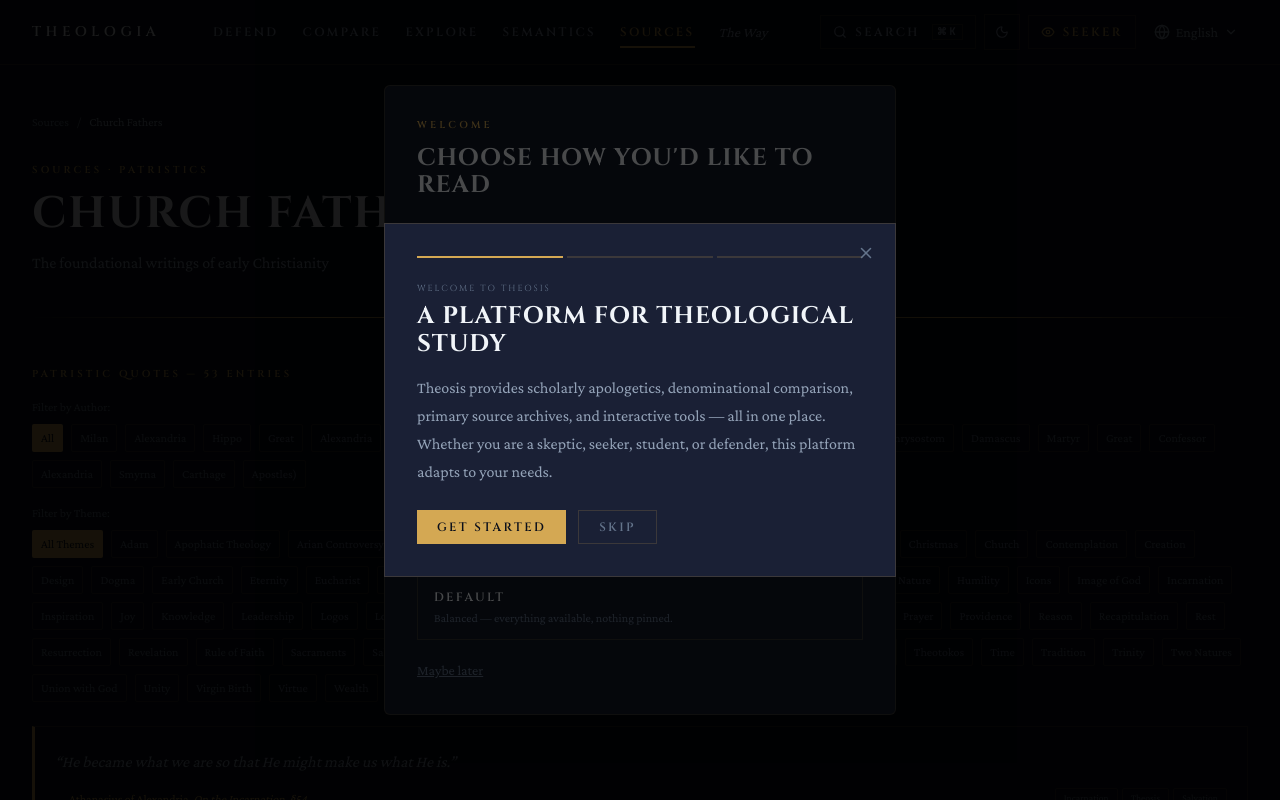
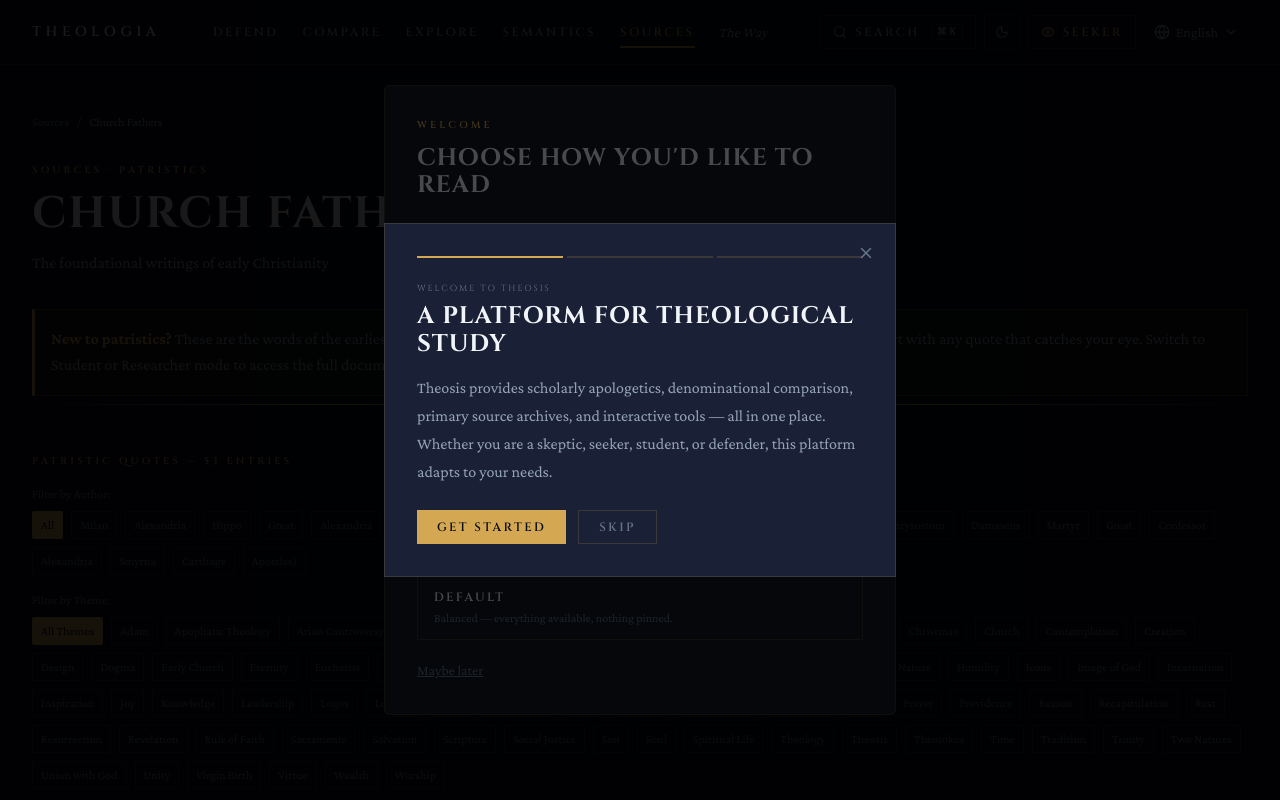
Before and after one commit to SimoSabev/Christian-Theology-Platform, a Next.js app: page /en/sources/church-fathers in a window 1280 px wide. Shown: the top 800 px of the page. Built offline with nearby package versions, Linux system fonts and the light colour scheme.

Commit message:
feat(lens): hide patristic document cards in seeker mode; add welcoming intro

```diff
--- a/src/app/[locale]/sources/church-fathers/page.tsx
+++ b/src/app/[locale]/sources/church-fathers/page.tsx
@@ -7,12 +7,16 @@
 import { Eyebrow, KeystoneDivider } from '@/components/ornament';
 import RevealOnScroll from '@/components/motion/RevealOnScroll';
 import CodexCard from '@/components/reader/CodexCard';
+import { useLens } from '@/components/lens/useLens';
+import { LENS_VARIANTS } from '@/components/lens/types';
 
 const ALL_AUTHORS = Array.from(new Set(churchFatherQuotes.map(q => q.author))).sort();
 
 export default function ChurchFathersPage() {
   const [activeTheme, setActiveTheme] = useState<string | null>(null);
   const [activeAuthor, setActiveAuthor] = useState<string | null>(null);
+  const { lens } = useLens();
+  const { showPatristicCitations } = LENS_VARIANTS[lens];
 
   const filteredQuotes = churchFatherQuotes.filter(q => {
     const themeMatch = !activeTheme || q.themes.includes(activeTheme);
@@ -32,6 +36,16 @@
         <Eyebrow className="mb-3">SOURCES · PATRISTICS</Eyebrow>
         <h1 className="t-h1 mb-3" style={{ fontSize: 'clamp(1.75rem, 4vw, 2.75rem)' }}>Church Fathers</h1>
         <p className="t-body mb-8" style={{ color: 'var(--color-text-secondary)' }}>The foundational writings of early Christianity</p>
+        {!showPatristicCitations && (
+          <div
+            className="mt-6 p-4"
+            style={{ border: '1px solid rgba(212,168,83,0.3)', background: 'rgba(212,168,83,0.04)', borderLeft: '3px solid var(--color-accent-gold)' }}
+          >
+            <p className="t-body text-sm" style={{ color: 'var(--color-text-secondary)' }}>
+              <strong style={{ color: 'var(--color-accent-gold)' }}>New to patristics?</strong> These are the words of the earliest Christian writers — people who knew the apostles or their direct students. Start with any quote that catches your eye. Switch to Student or Researcher mode to access the full document archive below.
+            </p>
+          </div>
+        )}
       </RevealOnScroll>
 
       <KeystoneDivider className="mb-10" />
@@ -143,8 +157,9 @@
         </div>
       </section>
 
+      {showPatristicCitations && (
+        <>
           <KeystoneDivider className="mb-10" />
-
           <div className="space-y-6">
             {churchFathers.map((doc, i) => (
               <RevealOnScroll key={doc.id} delay={i * 0.07}>
@@ -189,6 +204,8 @@
               </RevealOnScroll>
             ))}
           </div>
+        </>
+      )}
     </div>
   );
 }
```
Lines whose indentation alone changed are shown as unchanged.
